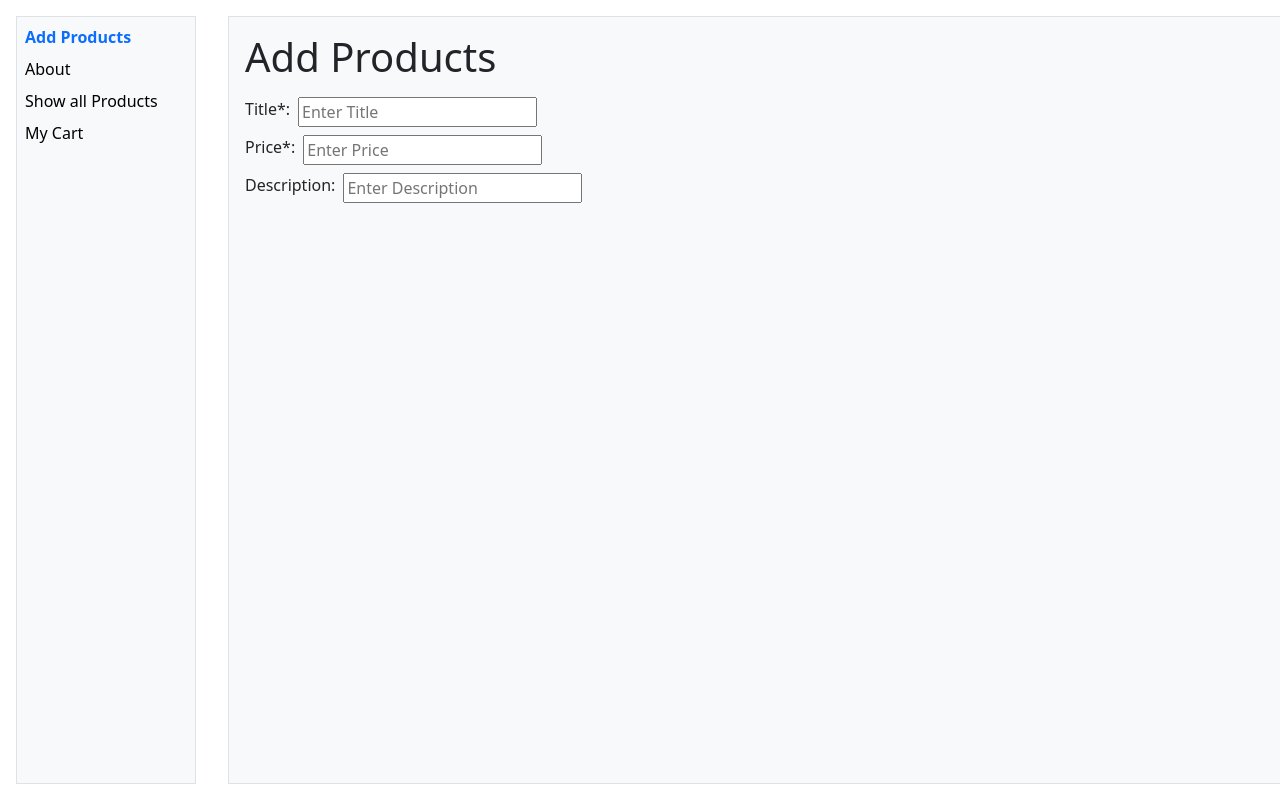
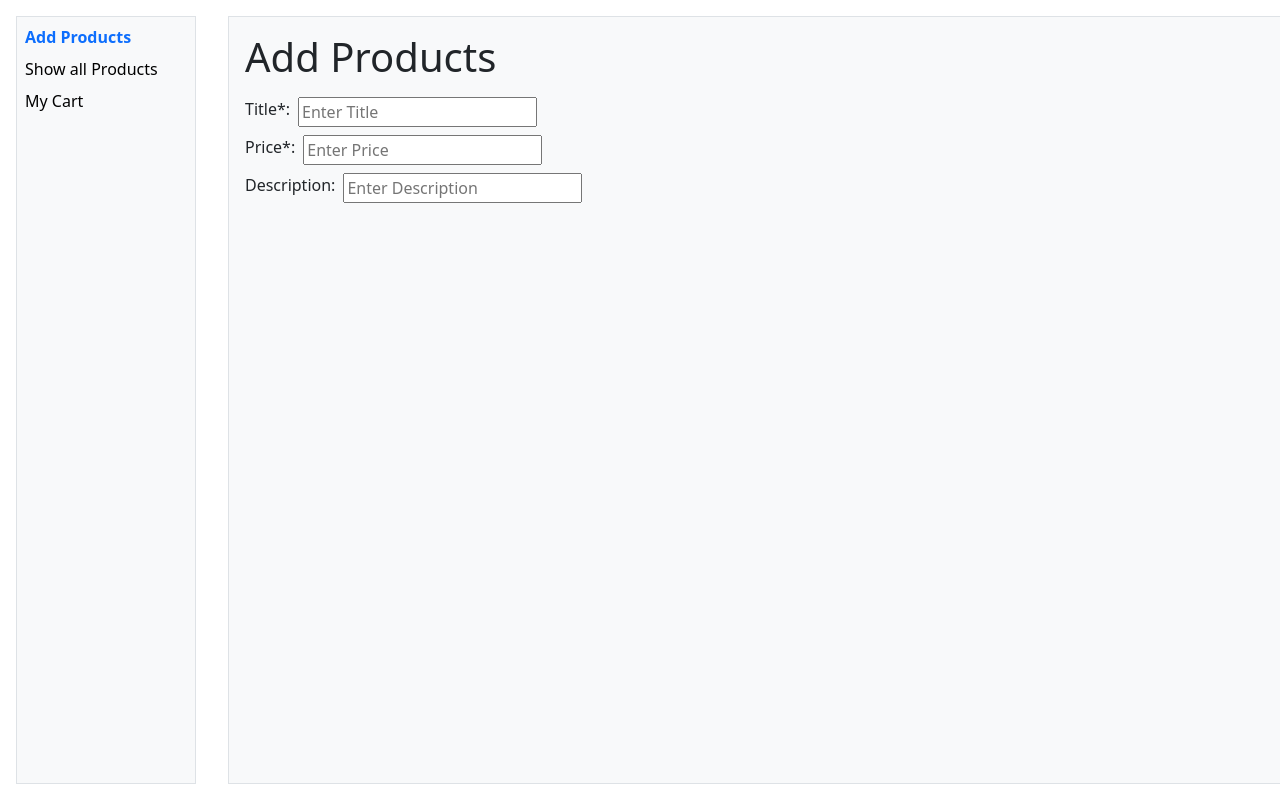
Before and after one commit to Mustafa25008/React_Practice, a React (Vite) app in the folder React with Typscript/React_Typescript_1/: page / in a window 1280 px wide. Shown: the top 800 px of the page. Built offline with nearby package versions, Linux system fonts and the light colour scheme.

Commit message:
fix: remove unnecessary items from side menu

```diff
--- a/React with Typscript/React_Typescript_1/src/components/navbar.tsx
+++ b/React with Typscript/React_Typescript_1/src/components/navbar.tsx
@@ -8,9 +8,6 @@ function NavBar() {
             <ul className="list-unstyled ps-0">
                 <li className="mb-2">
                     <NavLink to ="/" className="sidebar-link">Add Products</NavLink>
-                </li>
-                <li className="mb-2">
-                    <NavLink to ="/about" className="sidebar-link">About</NavLink>
                 </li>
                 <li className="mb-2">
                     <NavLink to = "/index" className="sidebar-link flex-nowrap">Show all Products</NavLink>
```
